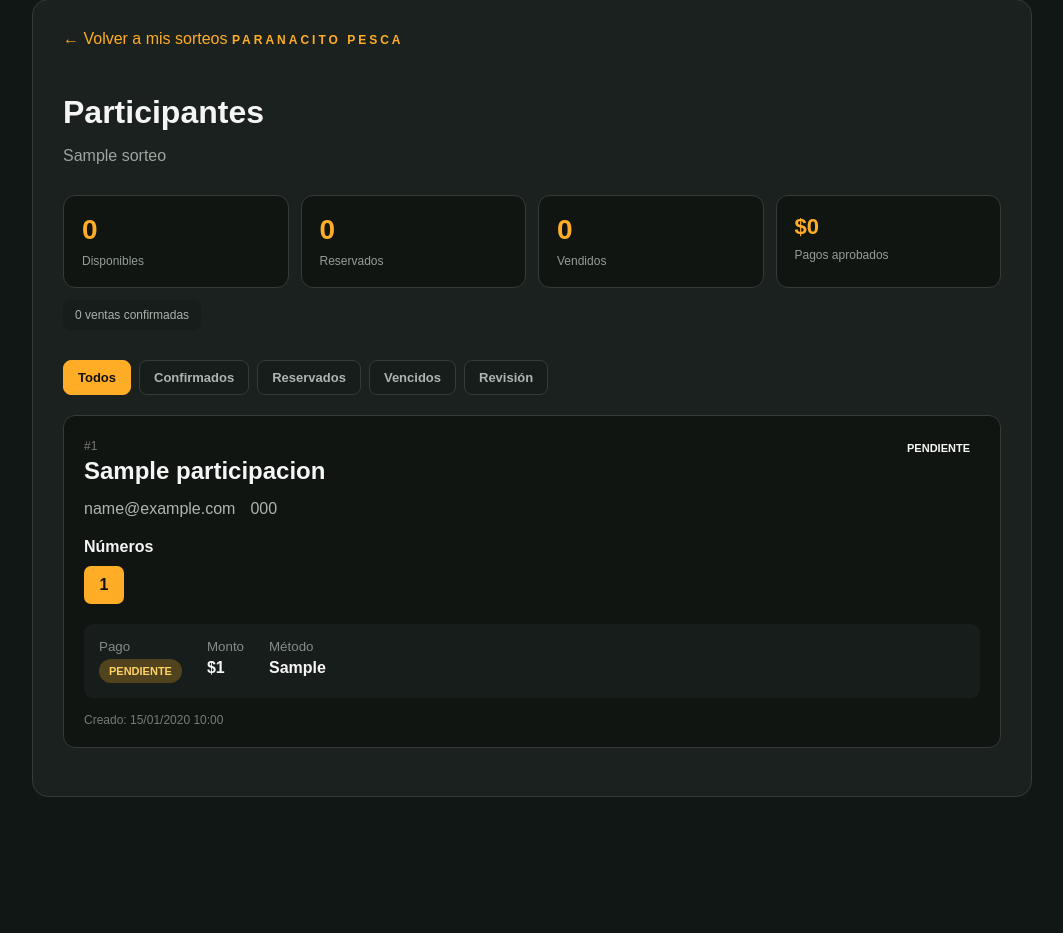
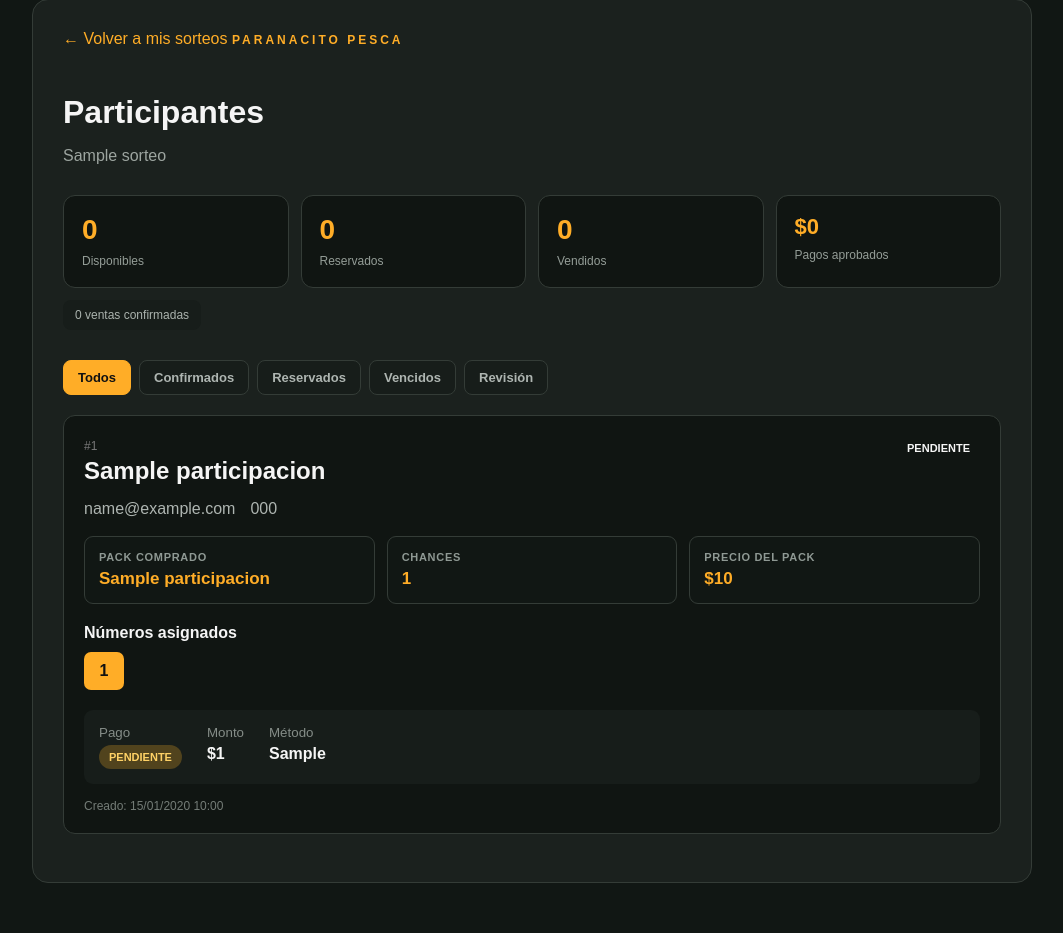
Before and after one commit to GenezVictor/paranacito-pesca, a Flask app: page /admin/sorteos/1/participantes in a window 1280 px wide. Shown: the part 51-984 px from the top of the page, without its empty margins (108-1171 px from the left). Before the commit the page ends 848 px from the top, so only its background shows below. Run offline with Flask 3, Linux system fonts and the light colour scheme; the visitor is signed in with stand-in values (Sample User, id 1); tables that the repository leaves empty hold one stand-in row (values such as "Sample post"); parts of the project's set-up code (start-up, migrations or seed data) failed here and were passed over; some libraries are stand-ins or nearby versions.

Commit message:
Adaptar participantes y emails al sistema de packs

```diff
--- a/app.py
+++ b/app.py
@@ -1003,19 +1003,62 @@ def participar(sorteo_id):
 
         db.session.commit()
 
-        respuesta_mp = crear_preferencia(
-            f"{sorteo.titulo} - {pack.nombre}",
-            1,
-            pack.precio,
-            participacion.id
-        )
+        try:
+            respuesta_mp = crear_preferencia(
+                f"{sorteo.titulo} - {pack.nombre}",
+                1,
+                pack.precio,
+                participacion.id
+            )
 
-        preferencia_id = respuesta_mp["response"].get("id")
-        checkout_url = respuesta_mp["response"].get("init_point")
+            datos_mp = (
+                respuesta_mp.get("response")
+                if isinstance(respuesta_mp, dict)
+                else None
+            )
 
-        pago.preferencia_id = preferencia_id
+            if not isinstance(datos_mp, dict):
+                raise ValueError(
+                    "Mercado Pago no devolvió una respuesta válida."
+                )
 
-        db.session.commit()
+            preferencia_id = datos_mp.get("id")
+            checkout_url = datos_mp.get("init_point")
+
+            if not preferencia_id or not checkout_url:
+                raise ValueError(
+                    "Mercado Pago no devolvió los datos "
+                    "necesarios para iniciar el pago."
+                )
+
+            pago.preferencia_id = preferencia_id
+
+            db.session.commit()
+
+        except Exception as error:
+
+            print(
+                "MERCADO PAGO: no se pudo crear "
+                f"la preferencia: {error}"
+            )
+
+            for numero in numeros_asignados:
+                numero.estado = "disponible"
+                numero.participacion_id = None
+
+            participacion.estado = "vencido"
+            participacion.fecha_expiracion = datetime.now()
+
+            pago.estado = "cancelado"
+
+            db.session.commit()
+
+            return (
+                "No pudimos iniciar el pago con Mercado Pago. "
+                "Tus números fueron liberados para que puedas "
+                "intentarlo nuevamente.",
+                503
+            )
 
         numeros = [
             numero.numero
--- a/servicios/email.py
+++ b/servicios/email.py
@@ -84,7 +84,10 @@ def preparar_confirmacion_pago(participacion):
         "emails/pago_confirmado.html",
         nombre=participacion.nombre,
         sorteo=sorteo.titulo if sorteo else "Sorteo",
-        numeros=lista_numeros or "Sin números asignados"
+        numeros=lista_numeros or "Sin números asignados",
+        pack_nombre=participacion.pack_nombre,
+        cantidad=participacion.cantidad,
+        pack_precio=participacion.pack_precio
     )
 
     asunto = (
--- a/static/css/style.css
+++ b/static/css/style.css
@@ -3173,3 +3173,69 @@ footer p {
     }
 
 }
+
+
+/* =================================
+   PACK EN PARTICIPANTES
+================================= */
+
+.participante-pack {
+    display: grid;
+    grid-template-columns: repeat(3, 1fr);
+
+    gap: 12px;
+
+    margin: 18px 0;
+}
+
+.participante-pack > div {
+    padding: 14px;
+
+    background: #111714;
+
+    border: 1px solid #343c37;
+    border-radius: 9px;
+}
+
+.participante-pack small {
+    display: block;
+
+    margin-bottom: 6px;
+
+    color: #8f9994;
+
+    font-size: 11px;
+    font-weight: bold;
+
+    text-transform: uppercase;
+    letter-spacing: 0.7px;
+}
+
+.participante-pack strong {
+    display: block;
+
+    color: #ffad27;
+
+    font-size: 17px;
+}
+
+.participante-pack-antiguo {
+    display: block;
+
+    margin-top: 6px;
+
+    color: #8f9994;
+
+    font-size: 12px;
+}
+
+
+/* CELULAR */
+
+@media (max-width: 700px) {
+
+    .participante-pack {
+        grid-template-columns: 1fr;
+    }
+
+}
--- a/templates/admin_participantes.html
+++ b/templates/admin_participantes.html
@@ -192,10 +192,65 @@
                     </div>
 
 
+                    <div class="participante-pack">
+
+                        {% if p.pack_nombre %}
+
+                            <div>
+                                <small>
+                                    Pack comprado
+                                </small>
+
+                                <strong>
+                                    {{ p.pack_nombre }}
+                                </strong>
+                            </div>
+
+                            <div>
+                                <small>
+                                    Chances
+                                </small>
+
+                                <strong>
+                                    {{ p.cantidad }}
+                                </strong>
+                            </div>
+
+                            <div>
+                                <small>
+                                    Precio del pack
+                                </small>
+
+                                <strong>
+                                    ${{ p.pack_precio | moneda }}
+                                </strong>
+                            </div>
+
+                        {% else %}
+
+                            <div>
+                                <small>
+                                    Participación
+                                </small>
+
+                                <strong>
+                                    {{ p.cantidad }} chances
+                                </strong>
+
+                                <span class="participante-pack-antiguo">
+                                    Registro anterior al sistema de packs
+                                </span>
+                            </div>
+
+                        {% endif %}
+
+                    </div>
+
+
                     <div class="participante-numeros">
 
                         <strong>
-                            Números
+                            Números asignados
                         </strong>
 
                         <div class="numeros-admin">
```
Also changed, not shown: templates/emails/pago_confirmado.html (+57 -2 lines).
